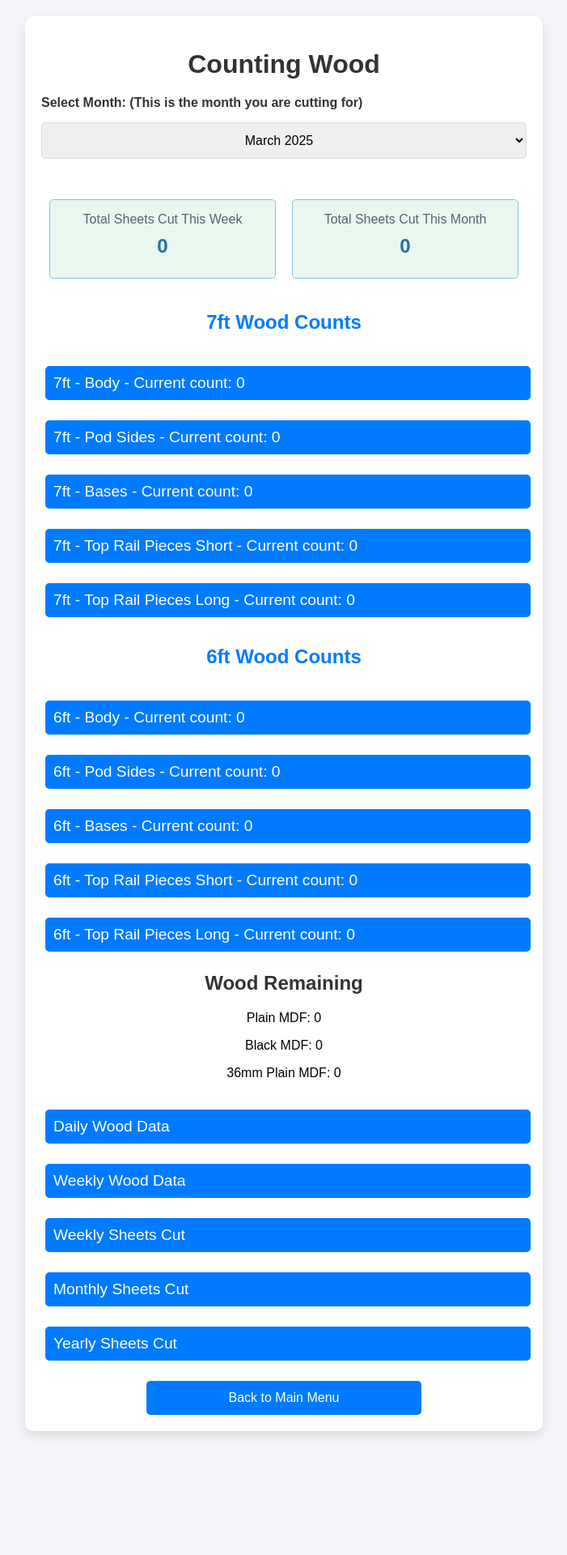
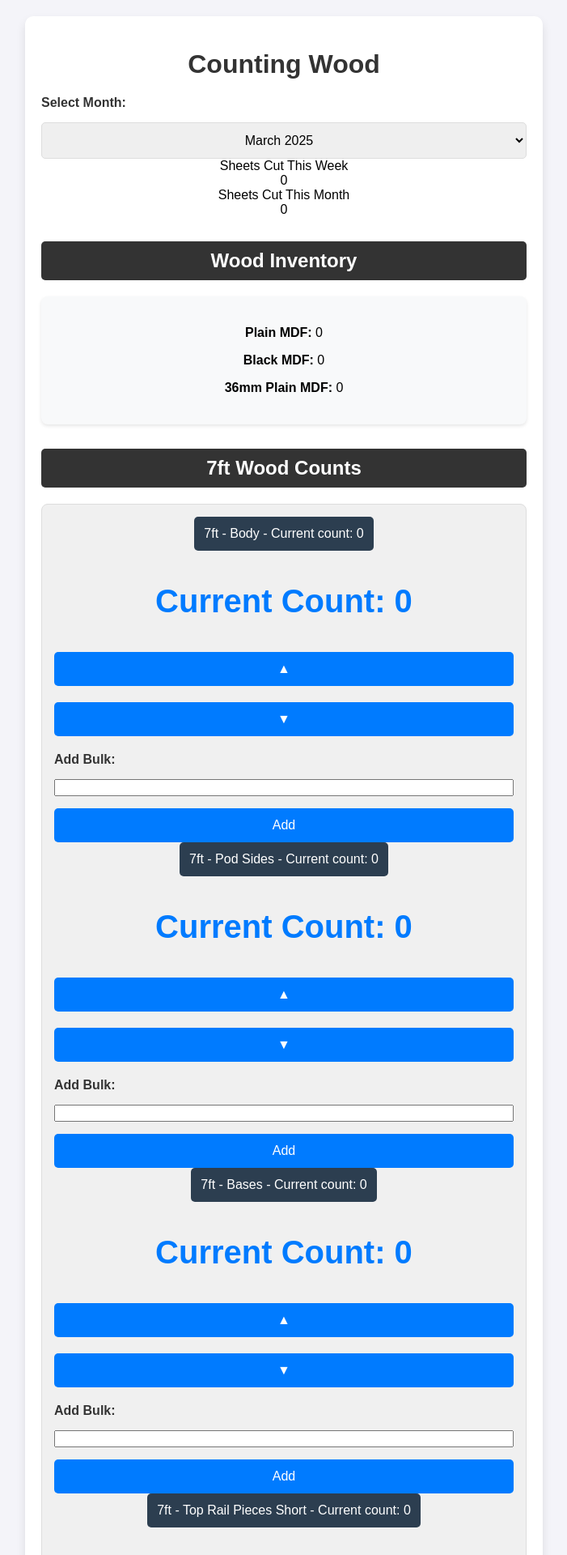
Before and after one commit to Bitcade1/Pooltracker, a Flask app: page /counting_wood in a window 1280 px wide. Shown: the top 1920 px of the page at 81% size, without its empty margins (289-990 px from the left). Before the commit the page ends 1773 px from the top, so only its background shows below. Run offline with Flask 3, Linux system fonts and the light colour scheme; the visitor is signed in with stand-in values (Sample User, id 1); data comes from the database, SQL or seed files in the repository; data that the repository does not hold is empty.

Commit message:
Update counting_wood.html

```diff
--- a/templates/counting_wood.html
+++ b/templates/counting_wood.html
@@ -6,89 +6,45 @@
   <title>Counting Wood - Pool Table Tracker</title>
   <link rel="stylesheet" href="{{ url_for('static', filename='styles.css') }}">
   <style>
-    .collapsible {
-      background-color: #007bff;
-      color: white;
-      cursor: pointer;
-      padding: 10px;
-      width: 100%;
-      border: none;
-      text-align: left;
-      outline: none;
-      font-size: 1.2em;
-      margin-top: 20px;
-      border-radius: 5px;
+    /* Section Colors */
+    .section-7ft { border-left: 8px solid #2c3e50; }
+    .section-7ft .collapsible { background-color: #2c3e50; }
+    .section-7ft .collapsible:hover { background-color: #1a252f; }
+
+    .section-6ft { border-left: 8px solid #8e44ad; }
+    .section-6ft .collapsible { background-color: #8e44ad; }
+    .section-6ft .collapsible:hover { background-color: #703688; }
+
+    .section-data { border-left: 8px solid #16a085; }
+    .data-collapsible { background-color: #16a085; }
+    .data-collapsible:hover { background-color: #138d75; }
+
+    /* Base styling for sections */
+    .section-container {
+      background-color: #f0f0f0;
+      border: 1px solid #ddd;
+      border-radius: 8px;
+      padding: 15px;
+      margin: 20px 0 30px 0;
     }
-    .collapsible:hover {
-      background-color: #0056b3;
-    }
-    .collapsible-content {
-      padding: 15px;
-      display: none;
-      overflow: hidden;
-      background-color: #f9f9f9;
-      border: 1px solid #ddd;
-      border-radius: 5px;
-      margin-top: 10px;
-    }
-    table {
-      width: 100%;
-      border-collapse: collapse;
-      margin-top: 20px;
-    }
-    th, td {
-      padding: 12px;
-      border: 1px solid #ddd;
-      text-align: center;
-    }
-    th {
-      background-color: #f2f2f2;
-    }
+
+    /* Other styles preserved from original template */
     .group-heading {
       font-size: 1.5em;
       margin-top: 30px;
-      color: #007bff;
-    }
-    .button, button {
-      background-color: #007bff;
       color: white;
-      border: none;
-      padding: 10px 20px;
-      margin: 5px;
+      background-color: #333;
+      padding: 10px 15px;
       border-radius: 5px;
-      cursor: pointer;
-    }
-    .button:hover, button:hover {
-      background-color: #0056b3;
-    }
-    .summary-box {
-      background-color: #e9f7ef;
-      border: 1px solid #85c1e9;
-      border-radius: 5px;
-      padding: 15px;
-      margin-top: 20px;
       text-align: center;
     }
-    .summary-value {
-      font-size: 24px;
-      font-weight: bold;
-      color: #2471a3;
-      margin: 10px 0;
-    }
-    .summary-label {
-      font-size: 16px;
-      color: #566573;
-    }
-    .summary-container {
-      display: flex;
-      justify-content: space-around;
-      flex-wrap: wrap;
-      margin: 20px 0;
-    }
-    .summary-item {
-      flex: 1;
-      min-width: 200px;
-      margin: 10px;
+
+    .inventory {
+      background-color: #f8f9fa;
+      border-radius: 8px;
+      padding: 20px;
+      margin-top: 20px;
+      box-shadow: 0 2px 4px rgba(0,0,0,0.1);
     }
   </style>
   <script>
@@ -113,9 +69,9 @@
       {% endif %}
     {% endwith %}
 
-    <!-- Month Selection Form -->
+    <!-- Month Selection -->
     <form method="POST" action="{{ url_for('counting_wood') }}">
-      <label for="month">Select Month: (This is the month you are cutting for)</label>
+      <label for="month">Select Month:</label>
       <select name="month" id="month" onchange="this.form.submit()">
         {% for value, label in available_months %}
           <option value="{{ value }}" {% if value == selected_month %}selected{% endif %}>{{ label }}</option>
@@ -123,32 +79,39 @@
       </select>
     </form>
 
-    <!-- Sheets Cut Summary -->
+    <!-- Summary and Inventory -->
     <div class="summary-container">
       <div class="summary-item">
         <div class="summary-box">
-          <div class="summary-label">Total Sheets Cut This Week</div>
+          <div class="summary-label">Sheets Cut This Week</div>
           <div class="summary-value">{{ weekly_sheets_cut }}</div>
         </div>
       </div>
       <div class="summary-item">
         <div class="summary-box">
-          <div class="summary-label">Total Sheets Cut This Month</div>
+          <div class="summary-label">Sheets Cut This Month</div>
           <div class="summary-value">{{ monthly_sheets_cut }}</div>
         </div>
       </div>
     </div>
 
-    <!-- 7ft Wood Counts Section -->
+    <!-- Wood Inventory -->
+    <h2 class="group-heading">Wood Inventory</h2>
+    <div class="inventory">
+      <p><strong>Plain MDF:</strong> {{ inventory.plain_mdf }}</p>
+      <p><strong>Black MDF:</strong> {{ inventory.black_mdf }}</p>
+      <p><strong>36mm Plain MDF:</strong> {{ inventory.plain_mdf_36 }}</p>
+    </div>
+
+    <!-- 7ft Wood Counts -->
     <h2 class="group-heading">7ft Wood Counts</h2>
-    <div class="group-container">
+    <div class="section-container section-7ft">
       {% for section, count in counts.items() if section.startswith("7ft") %}
         <button class="collapsible" onclick="toggleCollapsible('{{ section | replace(' ', '_') }}Content')">
           {{ section }} - Current count: {{ count if count is not none else 0 }}
         </button>
         <div id="{{ section | replace(' ', '_') }}Content" class="collapsible-content">
           <p class="count">Current Count: {{ count if count is not none else 0 }}</p>
-
           <!-- Increment Form -->
           <form method="POST" action="{{ url_for('counting_wood') }}">
             <input type="hidden" name="section" value="{{ section }}">
@@ -156,7 +119,6 @@
             <input type="hidden" name="month" value="{{ selected_month }}">
             <button type="submit" class="button">▲</button>
           </form>
-
           <!-- Decrement Form -->
           <form method="POST" action="{{ url_for('counting_wood') }}">
             <input type="hidden" name="section" value="{{ section }}">
@@ -164,13 +126,12 @@
             <input type="hidden" name="month" value="{{ selected_month }}">
             <button type="submit" class="button">▼</button>
           </form>
-
           <!-- Bulk Increment Form -->
           <form method="POST" action="{{ url_for('counting_wood') }}">
             <input type="hidden" name="section" value="{{ section }}">
             <input type="hidden" name="action" value="bulk_increment">
             <input type="hidden" name="month" value="{{ selected_month }}">
-            <label for="{{ section | replace(' ', '_') }}_bulk_amount">Add Bulk Amount:</label>
+            <label for="{{ section | replace(' ', '_') }}_bulk_amount">Add Bulk:</label>
             <input type="number" id="{{ section | replace(' ', '_') }}_bulk_amount" name="bulk_amount" min="1" required>
             <button type="submit" class="button">Add</button>
           </form>
@@ -178,38 +139,33 @@
       {% endfor %}
     </div>
 
-    <!-- 6ft Wood Counts Section -->
+    <!-- 6ft Wood Counts -->
     <h2 class="group-heading">6ft Wood Counts</h2>
-    <div class="group-container">
+    <div class="section-container section-6ft">
       {% for section, count in counts.items() if section.startswith("6ft") %}
         <button class="collapsible" onclick="toggleCollapsible('{{ section | replace(' ', '_') }}Content')">
           {{ section }} - Current count: {{ count if count is not none else 0 }}
         </button>
         <div id="{{ section | replace(' ', '_') }}Content" class="collapsible-content">
           <p class="count">Current Count: {{ count if count is not none else 0 }}</p>
-
-          <!-- Increment Form -->
+          <!-- Forms - same structure as 7ft section -->
           <form method="POST" action="{{ url_for('counting_wood') }}">
             <input type="hidden" name="section" value="{{ section }}">
             <input type="hidden" name="action" value="increment">
             <input type="hidden" name="month" value="{{ selected_month }}">
             <button type="submit" class="button">▲</button>
           </form>
-
-          <!-- Decrement Form -->
           <form method="POST" action="{{ url_for('counting_wood') }}">
             <input type="hidden" name="section" value="{{ section }}">
             <input type="hidden" name="action" value="decrement">
             <input type="hidden" name="month" value="{{ selected_month }}">
             <button type="submit" class="button">▼</button>
           </form>
-
-          <!-- Bulk Increment Form -->
           <form method="POST" action="{{ url_for('counting_wood') }}">
             <input type="hidden" name="section" value="{{ section }}">
             <input type="hidden" name="action" value="bulk_increment">
             <input type="hidden" name="month" value="{{ selected_month }}">
-            <label for="{{ section | replace(' ', '_') }}_bulk_amount">Add Bulk Amount:</label>
+            <label for="{{ section | replace(' ', '_') }}_bulk_amount">Add Bulk:</label>
             <input type="number" id="{{ section | replace(' ', '_') }}_bulk_amount" name="bulk_amount" min="1" required>
             <button type="submit" class="button">Add</button>
           </form>
@@ -217,27 +173,15 @@
       {% endfor %}
     </div>
 
-<!-- Wood Inventory Display -->
-<h2>Wood Remaining</h2>
-<div class="inventory">
-    <p>Plain MDF: {{ inventory.plain_mdf }}</p>
-    <p>Black MDF: {{ inventory.black_mdf }}</p>
-    <p>36mm Plain MDF: {{ inventory.plain_mdf_36 }}</p>
-</div>
-
-
+    <!-- Data Sections -->
+    <h2 class="group-heading">Data & Statistics</h2>
+    <div class="section-container section-data">
       <!-- Daily Wood Data -->
-    <button class="collapsible" onclick="toggleCollapsible('dailyData')">Daily Wood Data</button>
+      <button class="collapsible data-collapsible" onclick="toggleCollapsible('dailyData')">Daily Wood Data</button>
       <div id="dailyData" class="collapsible-content">
         <h3>Wood Cut Today</h3>
         <table>
-        <thead>
-          <tr>
-            <th>Time Logged</th>
-            <th>Type</th>
-            <th>Count</th>
-          </tr>
-        </thead>
+          <thead><tr><th>Time</th><th>Type</th><th>Count</th></tr></thead>
           <tbody>
             {% if daily_wood_data %}
               {% for entry in daily_wood_data %}
@@ -248,71 +192,36 @@
                 </tr>
               {% endfor %}
             {% else %}
-            <tr>
-              <td colspan="3">No data available for today.</td>
-            </tr>
+              <tr><td colspan="3">No data available for today.</td></tr>
             {% endif %}
           </tbody>
         </table>
       </div>
 
       <!-- Weekly Wood Data -->
-    <button class="collapsible" onclick="toggleCollapsible('weeklyData')">Weekly Wood Data</button>
+      <button class="collapsible data-collapsible" onclick="toggleCollapsible('weeklyData')">Weekly Wood Data</button>
       <div id="weeklyData" class="collapsible-content">
         <h3>Wood Cut This Week</h3>
         <table>
-        <thead>
-          <tr>
-            <th>Day</th>
-            <th>Count</th>
-          </tr>
-        </thead>
+          <thead><tr><th>Day</th><th>Count</th></tr></thead>
           <tbody>
             {% if weekly_summary %}
               {% for day, count in weekly_summary.items() %}
-              <tr>
-                <td>{{ day }}</td>
-                <td>{{ count }}</td>
-              </tr>
+                <tr><td>{{ day }}</td><td>{{ count }}</td></tr>
               {% endfor %}
             {% else %}
-            <tr>
-              <td colspan="2">No data available for this week.</td>
-            </tr>
+              <tr><td colspan="2">No data available for this week.</td></tr>
             {% endif %}
           </tbody>
         </table>
       </div>
 
-    <!-- Weekly Sheets Cut Data -->
-    <button class="collapsible" onclick="toggleCollapsible('weeklySheets')">Weekly Sheets Cut</button>
-    <div id="weeklySheets" class="collapsible-content">
-      <h3>Total Sheets Cut This Week</h3>
-      <div class="summary-box">
-        <p>The total number of MDF sheets cut this week (all types combined):</p>
-        <div class="summary-value">{{ weekly_sheets_cut }}</div>
-      </div>
-    </div>
-
-    <!-- Monthly Sheets Cut Data -->
-    <button class="collapsible" onclick="toggleCollapsible('monthlySheets')">Monthly Sheets Cut</button>
+      <!-- Monthly Sheets Cut with Breakdown -->
+      <button class="collapsible data-collapsible" onclick="toggleCollapsible('monthlySheets')">Monthly Sheets Cut</button>
       <div id="monthlySheets" class="collapsible-content">
-      <h3>Total Sheets Cut This Month</h3>
-      <div class="summary-box">
-        <p>The total number of MDF sheets cut in the selected month (all types combined):</p>
-        <div class="summary-value">{{ monthly_sheets_cut }}</div>
-      </div>
-
-      <!-- Weekly Breakdown -->
-      <h4>Weekly Breakdown</h4>
+        <h3>Weekly Breakdown</h3>
         <table>
-        <thead>
-          <tr>
-            <th>Week</th>
-            <th>Date Range</th>
-            <th>Sheets Cut</th>
-          </tr>
-        </thead>
+          <thead><tr><th>Week</th><th>Date Range</th><th>Sheets Cut</th></tr></thead>
           <tbody>
             {% if weekly_breakdown %}
               {% for week, data in weekly_breakdown.items() %}
@@ -323,43 +232,32 @@
                 </tr>
               {% endfor %}
             {% else %}
-            <tr>
-              <td colspan="3">No weekly data available.</td>
-            </tr>
+              <tr><td colspan="3">No weekly data available.</td></tr>
             {% endif %}
           </tbody>
         </table>
       </div>
 
-    <!-- Yearly Sheets Cut Data -->
-    <button class="collapsible" onclick="toggleCollapsible('yearlySheets')">Yearly Sheets Cut</button>
+      <!-- Yearly Sheets Cut -->
+      <button class="collapsible data-collapsible" onclick="toggleCollapsible('yearlySheets')">Yearly Sheets Cut</button>
       <div id="yearlySheets" class="collapsible-content">
         <h3>Monthly Breakdown for {{ current_year }}</h3>
         <table>
-        <thead>
-          <tr>
-            <th>Month</th>
-            <th>Sheets Cut</th>
-          </tr>
-        </thead>
+          <thead><tr><th>Month</th><th>Sheets Cut</th></tr></thead>
           <tbody>
             {% if yearly_breakdown %}
               {% for month, count in yearly_breakdown.items() %}
-              <tr>
-                <td>{{ month }}</td>
-                <td>{{ count }}</td>
-              </tr>
+                <tr><td>{{ month }}</td><td>{{ count }}</td></tr>
               {% endfor %}
             {% else %}
-            <tr>
-              <td colspan="2">No yearly data available.</td>
-            </tr>
+              <tr><td colspan="2">No yearly data available.</td></tr>
             {% endif %}
           </tbody>
         </table>
       </div>
+    </div>
 
-    <!-- Back to Menu Button -->
+    <!-- Back to Menu -->
     <div class="back-to-menu">
       <a href="{{ url_for('home') }}" class="menu-button">Back to Main Menu</a>
     </div>
```
Lines whose indentation alone changed are shown as unchanged.
